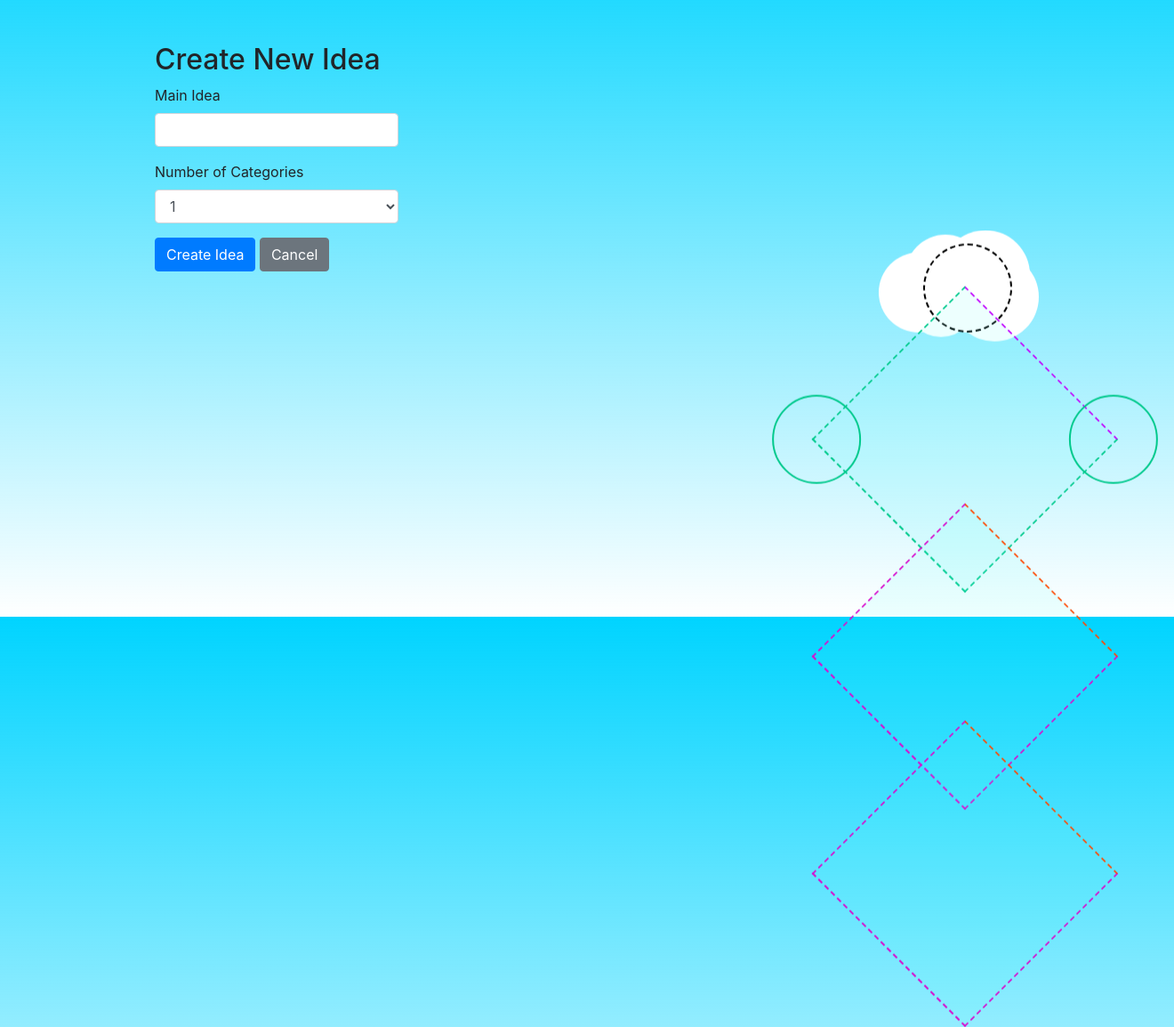
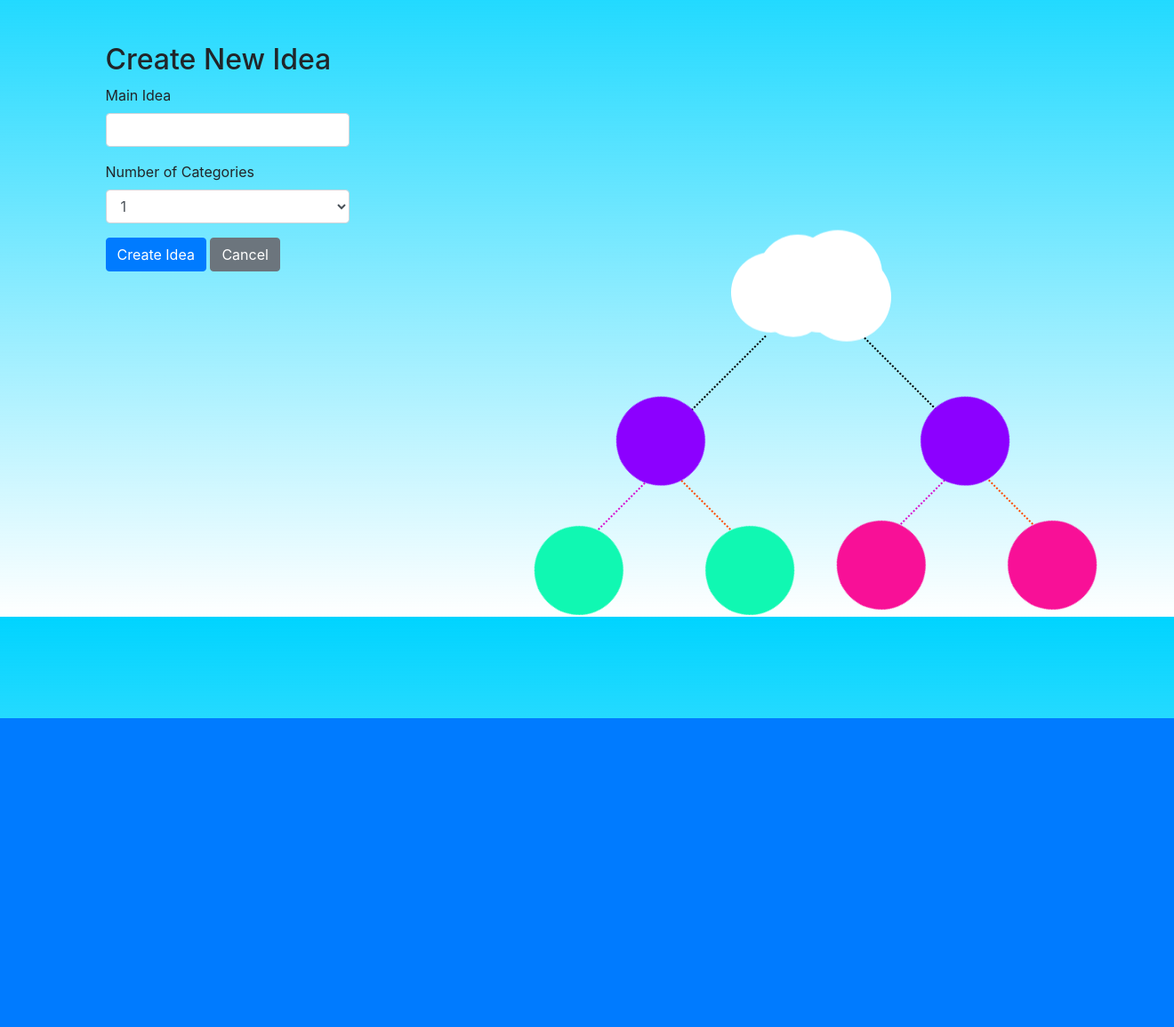
Before and after one commit to deconoixggabell/Brainstorm_visualizer, a Flask app: page /new/visual in a window 1320 px wide. Shown: the part 107-1261 px from the top of the page at 89% size. After the commit the page ends 914 px from the top, so only its background shows below. Run offline with Flask 3, Linux system fonts and the light colour scheme; some libraries are stand-ins or nearby versions.

Commit message:
took script out of visual_create.html and placed code in it's own file diagram.js more css added for diagram, it's currently static content, will need to manipulate this with JS and add some more animations with css

```diff
--- a/flask_app/static/css/diagram.css
+++ b/flask_app/static/css/diagram.css
@@ -15,7 +15,7 @@ body {
 }
 
 #diagram {
-    margin: 20% 0 20% 0;
+    margin: 20% 20% 20% 0;
 }
 
 #d-main-idea {
@@ -24,9 +24,9 @@ body {
     -webkit-border-radius: 50%;
     border-radius: 50%;
     /* DIV DEBUG */
-    border-color: black;
-    border-width: 2px;
-    border-style:dashed;
+    /* border-color: black; */
+    /* border-width: 2px; */
+    /* border-style:dashed; */
     /* DIV DEBUG END */
     background: #FFFFFF;
     height: 100px;
@@ -39,20 +39,51 @@ body {
 .cat-container {
     /* disable animation for now, it rotates because of transform, fix this later */
     /* animation: move 6s ease infinite;  */
+    z-index: -1;
     /* DIV DEBUG */
-    border-color: rgb(0, 201, 140);
-    border-top-color: rgb(195, 0, 255);
-    border-width: 2px;
-    border-style:dashed;
+    /* border-color: rgb(0, 201, 140);*/
+    /* border-top-color: rgb(195, 0, 255); */
+    /* border-style:dashed; */
+    /* background: rgba(195, 0, 255, 0.103); */
+    /* border-color: black; */
+    /* border-width: 2px 0px 0px 2px; */
     /* DIV DEBUG END */
     position: relative;
-    background: rgba(85, 255, 241, 0.103);
     height: 244px;
     width: 244px;
     transform: rotate(45deg);
     top: 100%;
     right: 80%;
 }
+.cat-container>.cat-bubble-left, .cat-container>.cat-bubble-right {
+    background:rgb(140, 0, 255);
+}
+
+.diagonal-line-left {
+    content: '';
+    position: absolute;
+    bottom: 0px;
+    border-top: 2px dotted black;
+    border-left: 2px dotted black;
+    top: 31%;
+    width: 0%;
+    height: 50%;
+    left: 0%;
+}
+
+.diagonal-line-right {
+    content: '';
+    position: absolute;
+    bottom: 0px;
+    border-top: 2px dotted black;
+    border-left: 2px dotted black;
+    top: -1%;
+    width: 52%;
+    height: 1%;
+    left: 33%;
+}
+
+
 
 .cat-bubble-left, .cat-bubble-right {
     position:absolute;
@@ -60,12 +91,21 @@ body {
     -webkit-border-radius: 50%;
     border-radius: 50%;
     /* DIV DEBUG */
-    border-color: rgb(0, 201, 140);
+    /* border-color: rgb(0, 201, 140);
     border-width: 2px;
-    border-style:solid;
+    border-style:solid; */
     /* DIV DEBUG END */
     height: 100px;
     width: 100px;
+}
+
+
+.subcat-left-container>.cat-bubble-left, .subcat-left-container>.cat-bubble-right {
+    background:rgb(16, 248, 178);
+}
+
+.subcat-right-container>.cat-bubble-left, .subcat-right-container>.cat-bubble-right {
+    background:rgb(248, 16, 151);
 }
 
 .cat-bubble-left {
@@ -78,20 +118,28 @@ body {
 }
 
 .subcat-left-container, .subcat-right-container {
+    z-index: -2;
+    position:absolute;
     /* DIV DEBUG */
-    position:relative;
     border-color: rgb(216, 13, 206);
     border-top-color: rgb(255, 72, 0);
-    border-width: 2px;
-    border-style:dashed;
+    border-style:dotted;
+    /* background: rgba(85, 255, 241, 0.103); */
     /* DIV DEBUG END */
-    position: relative;
-    background: rgba(85, 255, 241, 0.103);
-    height: 244px;
-    width: 244px;
+    border-width: 2px 0px 0px 2px;
+    height: 170px;
+    width: 170px;
     transform: rotate(45deg);
-    top: 100%;
-    right: 80%;
+
+}
+
+.subcat-left-container {
+    bottom: -351%;
+    left: -210%;
+}
+.subcat-right-container {
+    right: -200%;
+    top: 275%;
 }
 
 @keyframes move {
--- a/flask_app/templates/visual_create.html
+++ b/flask_app/templates/visual_create.html
@@ -8,8 +8,10 @@
     <link rel="stylesheet" href="https://maxcdn.bootstrapcdn.com/bootstrap/4.5.2/css/bootstrap.min.css">
     <link rel="stylesheet" href="{{url_for('static', filename='css/style.css')}}">
     <link rel="stylesheet" href="{{url_for('static', filename='css/diagram.css')}}">
+    <link rel="application/javascript" href="{{url_for('static', filename='js/diagram.js')}}" defer>
     <link rel="stylesheet" href="../static/css/style.css">
     <link rel="stylesheet" href="../static/css/diagram.css">
+    <link rel="application/javascript" href="../static/js/diagram.js" defer>
 
 
 </head>
@@ -57,12 +59,18 @@
         <div id="diagram" class="align-self-center p-2">
             <div id="d-main-idea">
                 <div class="cat-container">
+                    <div class="diagonal-line-left"></div>
+                    <div class="diagonal-line-right"></div>
                     <div class="cat-bubble-left"></div>
                     <div class="cat-bubble-right"></div>
                 </div>
                 <div class="subcat-left-container">
+                    <div class="cat-bubble-left"></div>
+                    <div class="cat-bubble-right"></div>
                 </div>
                 <div class="subcat-right-container">
+                    <div class="cat-bubble-left"></div>
+                    <div class="cat-bubble-right"></div>
                 </div>
             </div>
 
@@ -74,48 +82,5 @@
     <!-- Add the link to Bootstrap JS CDN and jQuery CDN if needed -->
     <script src="https://ajax.googleapis.com/ajax/libs/jquery/3.5.1/jquery.min.js"></script>
     <script src="https://maxcdn.bootstrapcdn.com/bootstrap/4.5.2/js/bootstrap.min.js"></script>
-
-    <script>
-        function updateCategoryFields() {
-            const numCategories = parseInt(document.getElementById("num_categories").value);
-            const categoryFieldsDiv = document.getElementById("category_fields");
-            const dMainIdead = document.getElementById("d-main-idea"); //not being used yet - Franco
-            categoryFieldsDiv.innerHTML = ""; // Clear existing fields
-
-            for (let i = 1; i <= numCategories; i++) {
-                const categoryLabel = document.createElement("label");
-                //<label></label>
-                //categoryLabel.innerText = `Category ${i}`;
-
-                //<label>Category #</label>
-                const categoryInput = document.createElement("input");
-                categoryInput.type = "text";
-                categoryLabel.htmlFor = `cat_${i}`;
-                categoryInput.name = `cat_${i}`;
-                categoryInput.className = "form-control";
-                categoryFieldsDiv.appendChild(categoryLabel);
-                categoryFieldsDiv.appendChild(categoryInput);
-
-                // Create sub-category input fields
-                for (let j = 1; j <= 3; j++) {
-                    const subCategoryLabel = document.createElement("label");
-                    subCategoryLabel.innerText = `Sub-Category ${j}`;
-                    const subCategoryInput = document.createElement("input");
-                    subCategoryInput.type = "text";
-                    subCategoryInput.name = `sub_cat_${i}_${j}`;
-                    subCategoryInput.className = "form-control";
-                    categoryFieldsDiv.appendChild(subCategoryLabel);
-                    categoryFieldsDiv.appendChild(subCategoryInput);
-                }
-            }
-        }
-
-        function updateDiagram() {
-            const ideaCloud = document.getElementById("d-main-idea"); //not being used yet - Franco
-            const ideaInput = document.getElementById("main-idea-input");
-            ideaCloud.innerHTML = ideaInput.value;
-
-        }
-    </script>
 </body>
 </html>
```
Also changed, not shown: flask_app/static/js/diagram.js (added, +40 -0 lines).
